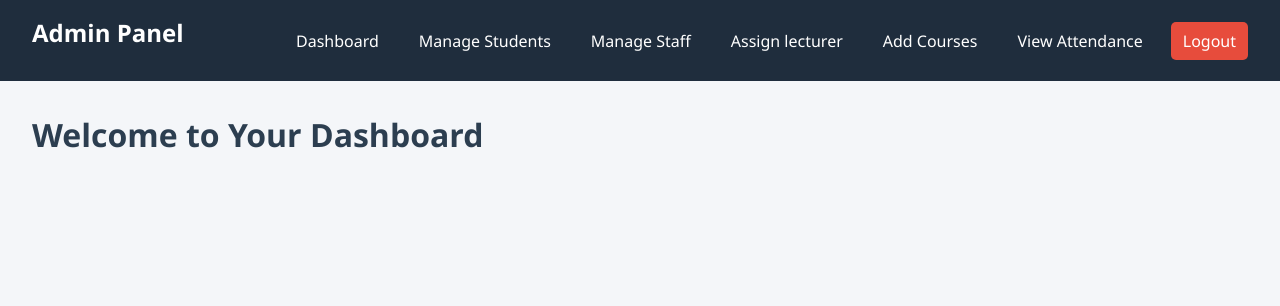
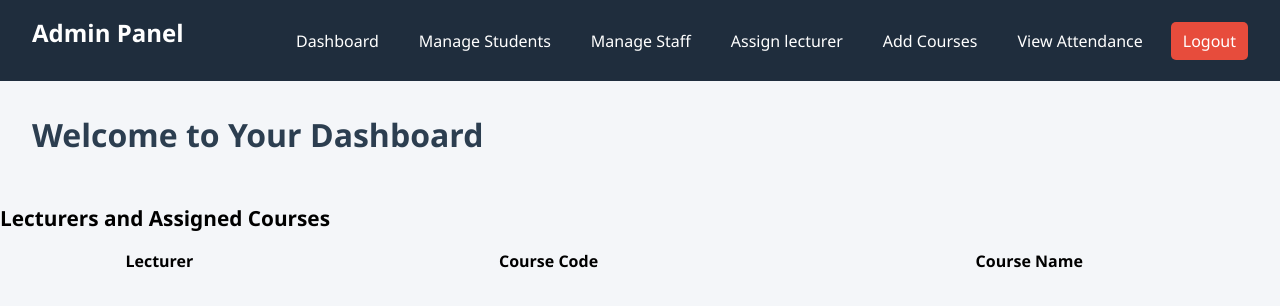
Before and after one commit to dijez/attendnace-system-, a website: page public/dashboard.html in a window 1280 px wide. Drawn offline with Linux system fonts and the light colour scheme; no server answers.

Commit message:
update to show list of lecturer and courses

```diff
--- a/public/dashboard.html
+++ b/public/dashboard.html
@@ -146,6 +146,17 @@
 
           </main>
         </div>
+        <h2>Lecturers and Assigned Courses</h2>
+        <table id="assignmentsTable">
+          <thead>
+            <tr>
+              <th>Lecturer</th>
+              <th>Course Code</th>
+              <th>Course Name</th>
+            </tr>
+          </thead>
+          <tbody></tbody>
+        </table>
 
         <script src="script.js"></script>
 </body>
```
